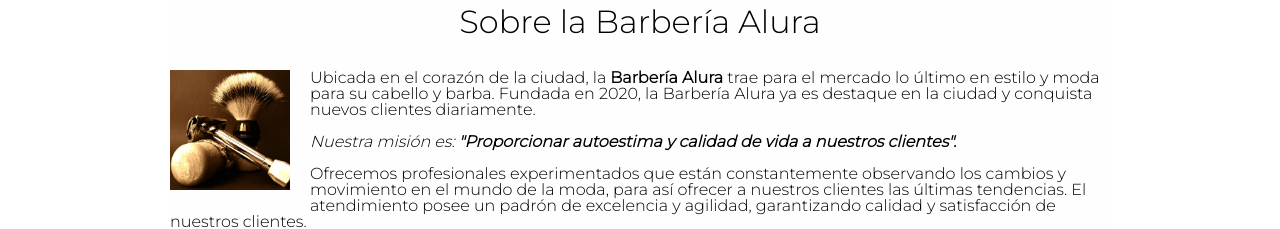
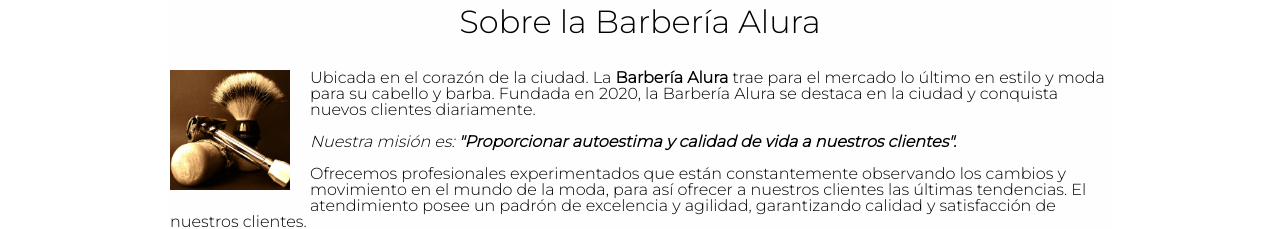
Before and after one commit to xabax420/barberiaAlura.github.io, a plain HTML site: page index.html in a window 1280 px wide. Shown: the part 818-1047 px from the top of the page. Drawn offline with Linux system fonts and the light colour scheme.

Commit message:
Modificación parrafo presentación

```diff
--- a/index.html
+++ b/index.html
@@ -40,7 +40,7 @@
                 <h2 class="tituloPrincipal">Sobre la Barbería Alura</h2>
                 <img class="utensilios" src="imagenes/utensilios.jpg" alt="utensilios de un barbero">
 
-                <p>Ubicada en el corazón de la ciudad, la <strong>Barbería Alura</strong> trae para el mercado lo último en estilo y moda para su cabello y barba. Fundada en 2020, la Barbería Alura ya es destaque en la ciudad y conquista nuevos clientes diariamente.</p>
+                <p>Ubicada en el corazón de la ciudad. La <strong>Barbería Alura</strong> trae para el mercado lo último en estilo y moda para su cabello y barba. Fundada en 2020, la Barbería Alura se destaca en la ciudad y conquista nuevos clientes diariamente.</p>
 
                 <p id="mision"><em>Nuestra misión es: <strong>"Proporcionar autoestima y calidad de vida a nuestros clientes".</strong></em></p>
 
```
